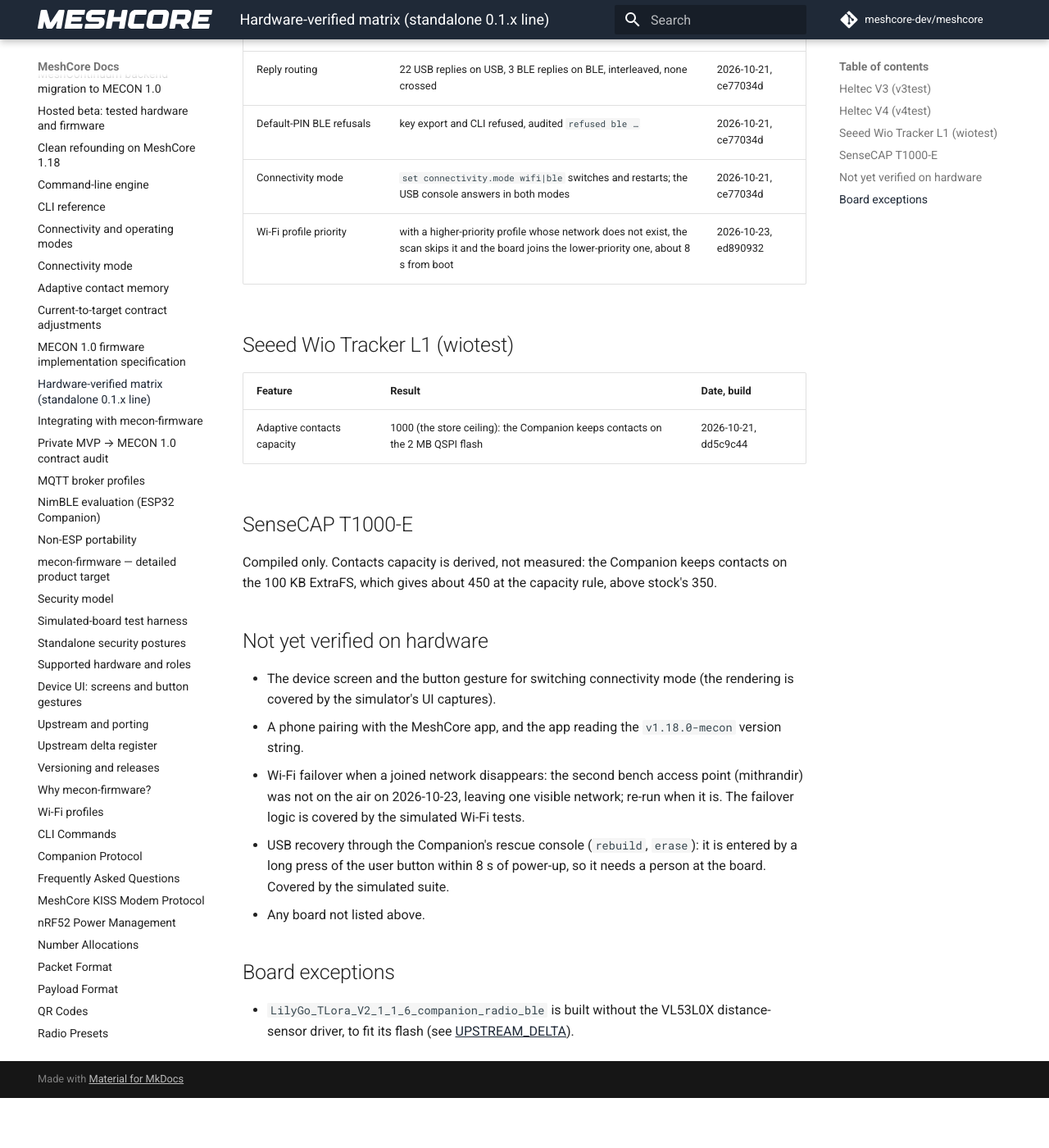
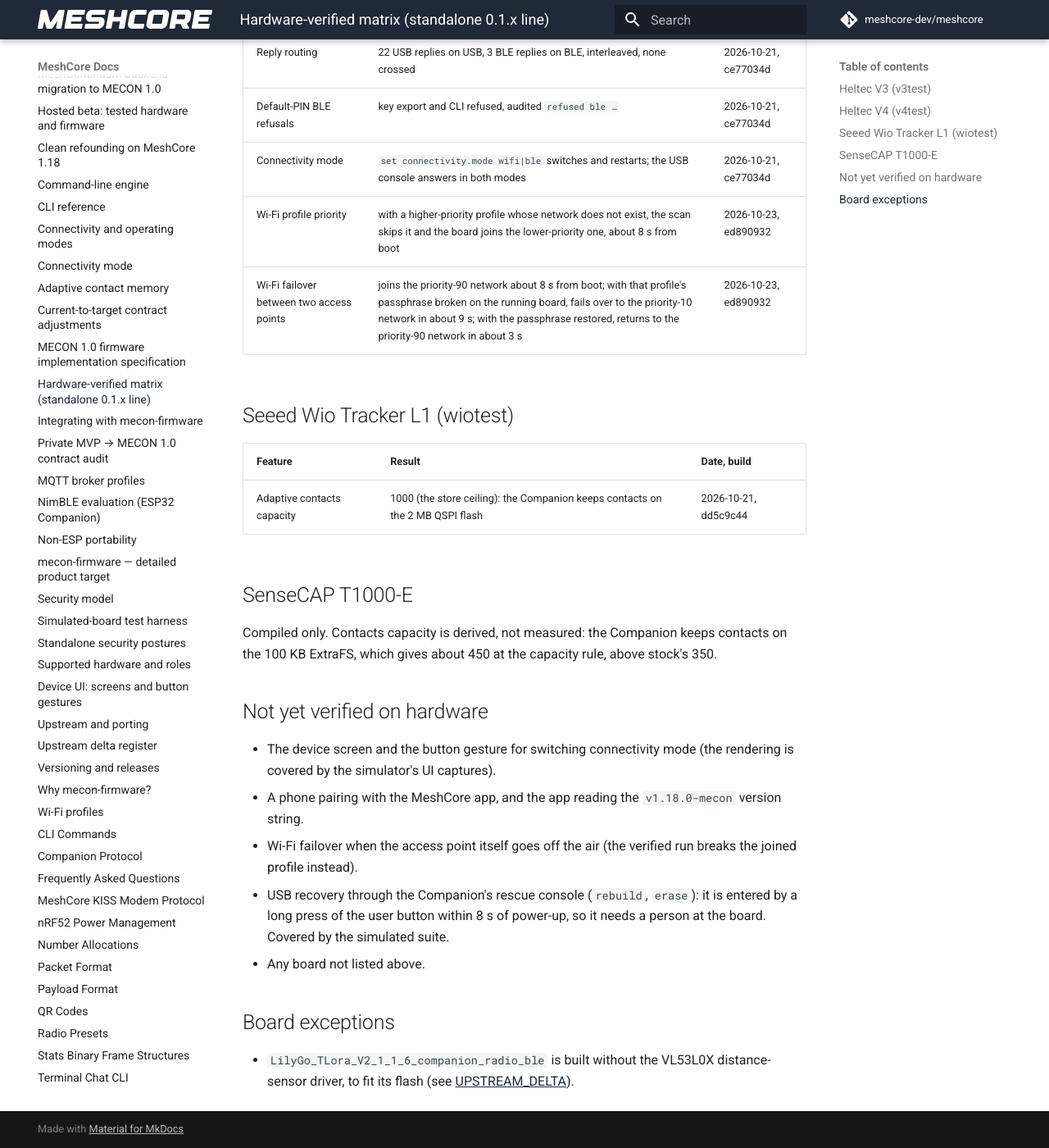
Before and after one commit to hoejriis/mecon-firmware, an MkDocs documentation site: the page built from docs/HARDWARE_VERIFIED.md, in a window 1280 px wide and 1400 px high, scrolled down 1868 px. Shown: the whole window at 82% size. Built offline with MkDocs 1.6.1 and Material for MkDocs 9.7.7, drawn with Linux system fonts in a browser that asks for light colours; comment, search, counter and statistics services are not loaded; before the commit the page ends 3207 px from its top, so only the background shows below that.

Commit message:
Docs: Wi-Fi failover between two access points, verified on v4test
With mithrandir back on the air, v4test joined it at priority 90, failed
over to orp5c in about 9 s when mithrandir's passphrase was broken on the
running board, and returned in about 3 s once it was restored. What stays
unverified is an access point going off the air on its own.

Co-Authored-By: Claude Opus 5.5 (1M context) <noreply@anthropic.com>

```diff
--- a/docs/HARDWARE_VERIFIED.md
+++ b/docs/HARDWARE_VERIFIED.md
@@ -37,6 +37,7 @@ broker host (throwaway TLS brokers) and USB host. Dates are UTC; builds are the
 | Default-PIN BLE refusals | key export and CLI refused, audited `refused ble …` | 2026-10-21, ce77034d |
 | Connectivity mode | `set connectivity.mode wifi|ble` switches and restarts; the USB console answers in both modes | 2026-10-21, ce77034d |
 | Wi-Fi profile priority | with a higher-priority profile whose network does not exist, the scan skips it and the board joins the lower-priority one, about 8 s from boot | 2026-10-23, ed890932 |
+| Wi-Fi failover between two access points | joins the priority-90 network about 8 s from boot; with that profile's passphrase broken on the running board, fails over to the priority-10 network in about 9 s; with the passphrase restored, returns to the priority-90 network in about 3 s | 2026-10-23, ed890932 |
 
 ## Seeed Wio Tracker L1 (wiotest)
 
@@ -54,8 +55,7 @@ gives about 450 at the capacity rule, above stock's 350.
 - The device screen and the button gesture for switching connectivity mode (the rendering is covered by the
   simulator's UI captures).
 - A phone pairing with the MeshCore app, and the app reading the `v1.18.0-mecon` version string.
-- Wi-Fi failover when a joined network disappears: the second bench access point (mithrandir) was not on the air on
-  2026-10-23, leaving one visible network; re-run when it is. The failover logic is covered by the simulated Wi-Fi tests.
+- Wi-Fi failover when the access point itself goes off the air (the verified run breaks the joined profile instead).
 - USB recovery through the Companion's rescue console (`rebuild`, `erase`): it is entered by a long press of the user
   button within 8 s of power-up, so it needs a person at the board. Covered by the simulated suite.
 - Any board not listed above.
```
